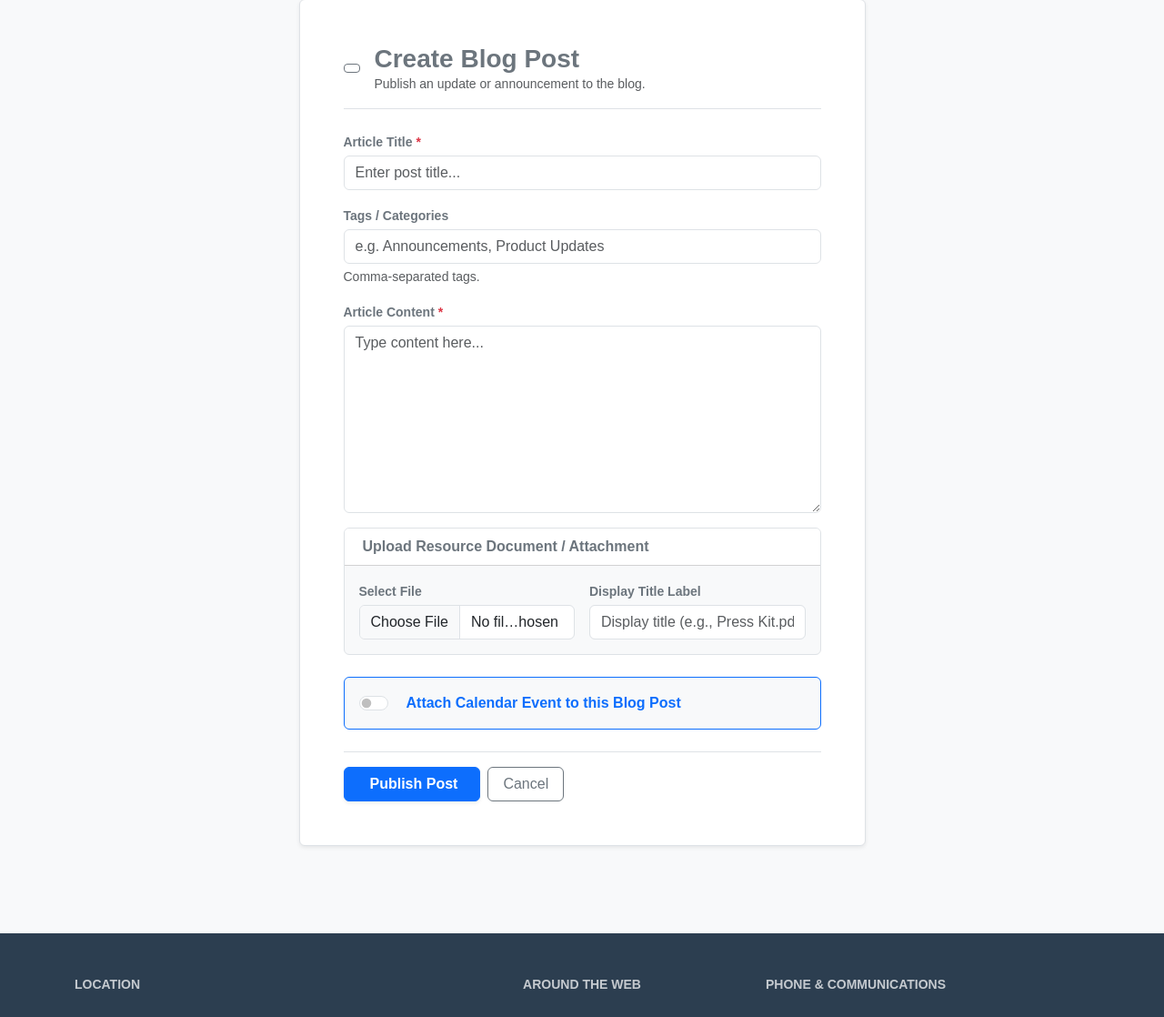
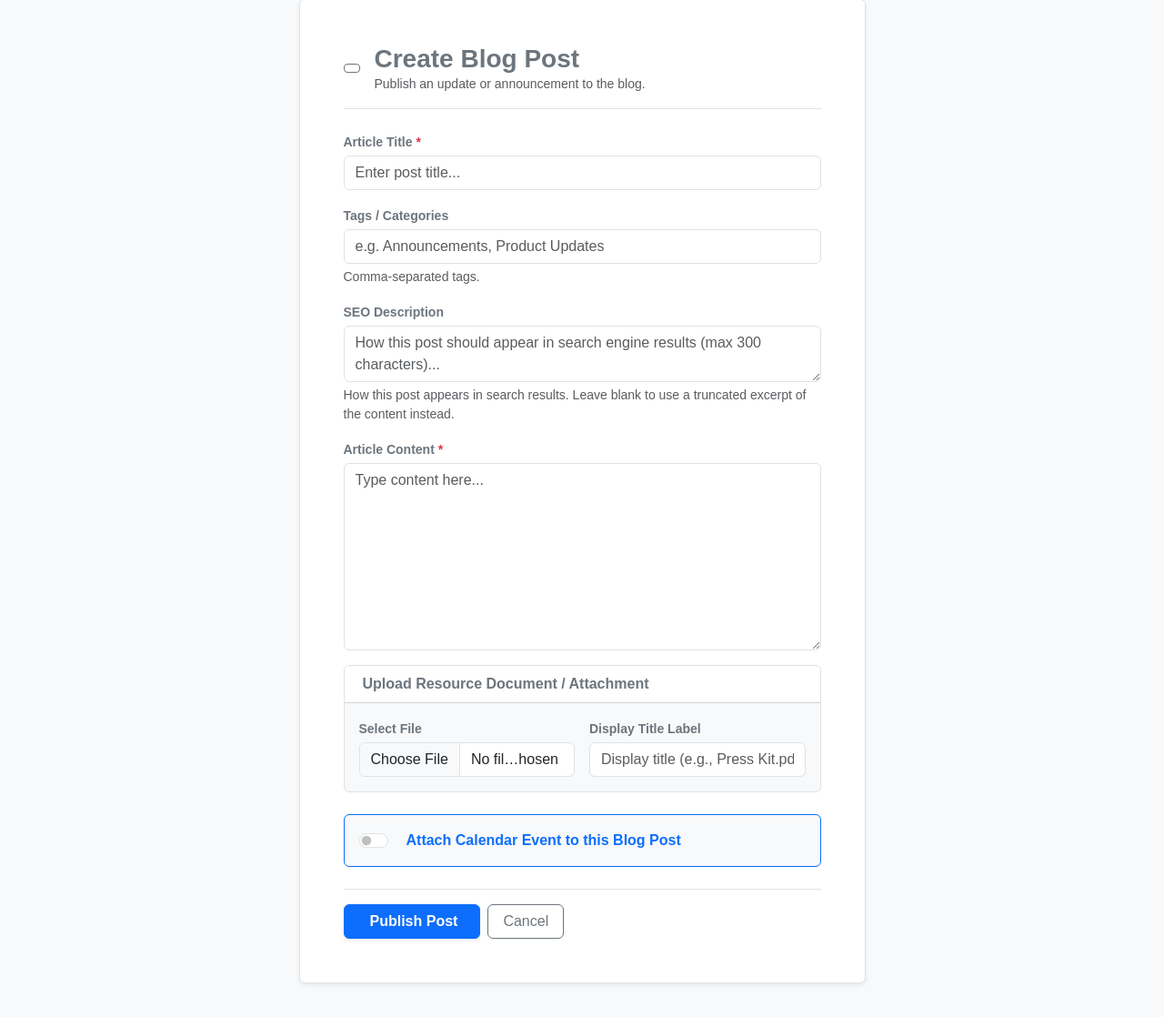
Before and after one commit to Pengin-Open-Source/pengin-pi-3, a Django app: page /blogs/create/ in a window 1280 px wide. Shown: the part 265-1383 px from the top of the page at 91% size. Run offline with Django 5.2, Linux system fonts and the light colour scheme; a user stored in the database is signed in; tables that the repository leaves empty hold one stand-in row (values such as "Sample post"); some libraries are stand-ins or nearby versions.

Commit message:
Reconcile blogs app: adopt core's is_blog_author_role gate, fix markdown rendering, add SEO description field
Three-way reconciliation against tobuweb and posweb's live deployments
of this app (posweb was structurally unchanged from this branch;
tobuweb had diverged further):

- Swap the plain is_admin_required (is_staff) gate for
  main.auth.can_manage_blog()/TeamRole.is_blog_author_role, which
  didn't exist in main.auth when this branch last split off. This is
  the design posweb already carries (a generic, core-RBAC flag) rather
  than tobuweb's hardcoded "Marketing department" TeamUserRole gate,
  which doesn't generalize past that one deployment.
- Load and apply the markdownit filter to post.content in
  blogpost.html - it was rendered as raw safe-filtered text with no
  markdown parsing at all, so standard [text](url) links never became
  real <a> tags. Both tobuweb and a posweb hotfix already carry this
  fix; it was missing here at the source.
- Add BlogPost.meta_description (from tobuweb) with a template
  <meta name="description">/<meta name="keywords"> block, falling
  back to a truncated excerpt of the rendered content when blank.

Deliberately not ported: tobuweb's internal cross-server relay API
(blogs/internal_urls.py/internal_views.py) is tightly coupled to Tobu
Pengin's own private two-server Docker network and a shared-secret env
var - meaningless outside that specific deployment. Its unwired
comment-form/newsletter-signup UI and last_edited_at template variable
(no backing view, model, or URL) were also left out, matching this
branch's own prior choice not to port tobuwebprod's non-functional
versions of the same.

Verified via a fresh SQLite migrate + Django test client render:
markdown links resolve to real <a href> tags, the meta description
falls back correctly when unset, and can_manage_blog correctly gates
/blogs/create/ by TeamRole.is_blog_author_role rather than is_staff.

Co-Authored-By: Claude Sonnet 5 <noreply@anthropic.com>

```diff
--- a/blogs/admin.py
+++ b/blogs/admin.py
@@ -37,7 +37,7 @@ class BlogPostAdmin(admin.ModelAdmin):
             'fields': ('title',)
         }),
         ('Content & Classification', {
-            'fields': ('content', 'tags')
+            'fields': ('content', 'tags', 'meta_description')
         }),
         ('Attachment', {
             'fields': ('file', 'file_name'),
--- a/blogs/forms.py
+++ b/blogs/forms.py
@@ -31,11 +31,15 @@ class BlogForm(forms.ModelForm):
 
     class Meta:
         model = BlogPost
-        fields = ['title', 'tags', 'content', 'file_name', 'is_event']
+        fields = ['title', 'tags', 'meta_description', 'content', 'file_name', 'is_event']
         widgets = {
             'title': forms.TextInput(attrs={'class': 'form-control', 'placeholder': 'Enter post title...'}),
             'content': forms.Textarea(attrs={'class': 'form-control', 'rows': 8, 'placeholder': 'Type content here...'}),
             'tags': forms.TextInput(attrs={'class': 'form-control', 'placeholder': 'e.g. Announcements, Product Updates'}),
+            'meta_description': forms.Textarea(attrs={
+                'class': 'form-control', 'rows': 2, 'maxlength': 300,
+                'placeholder': 'How this post should appear in search engine results (max 300 characters)...'
+            }),
         }
 
     def __init__(self, *args, **kwargs):
--- a/blogs/models.py
+++ b/blogs/models.py
@@ -19,6 +19,11 @@ class BlogPost(SitemapEntry, HistoryMixin, models.Model):
     date = models.DateTimeField(default=timezone.now)
     content = models.TextField(blank=True)
     tags = models.CharField(max_length=150, blank=True)
+    meta_description = models.CharField(
+        max_length=300,
+        blank=True,
+        help_text="Public-facing SEO description (<meta name=\"description\">). Falls back to a truncated excerpt of the content if left blank."
+    )
 
     # File Attachment
     file = models.CharField(max_length=255, blank=True, null=True, help_text="Stored FileIO/S3 key")
--- a/blogs/templates/_blog_form_fields.html
+++ b/blogs/templates/_blog_form_fields.html
@@ -14,6 +14,14 @@
         </label>
         {{ form.tags }}
         <div class="form-text text-muted small">Comma-separated tags.</div>
+    </div>
+
+    <div class="col-12">
+        <label for="{{ form.meta_description.id_for_label }}" class="form-label small fw-bold text-secondary mb-1">
+            SEO Description
+        </label>
+        {{ form.meta_description }}
+        <div class="form-text text-muted small">How this post appears in search results. Leave blank to use a truncated excerpt of the content instead.</div>
     </div>
 
     <div class="col-12">
--- a/blogs/views.py
+++ b/blogs/views.py
@@ -1,13 +1,13 @@
 # blogs/views.py
 # Reading is public (no login required); creating/editing/deleting is
-# gated to staff via main.auth.is_admin_required/is_admin_provider - same
-# convention as about/home/products/jobs. tobuwebprod gated this to a
-# "Marketing department" (teams.permissions.can_manage_blog), but that
-# department-specific RBAC concept was deliberately left out of
-# main.auth during the earlier auth-consolidation phase (no such app/
-# concept exists in this generic starter), so plain staff gating is used
-# here instead - a real department-scoped gate can be layered on top of
-# main.auth's TeamRole framework later if a specific deployment wants one.
+# gated to main.auth.can_manage_blog(user) - root, or anyone holding a
+# Blogger title (TeamRole.is_blog_author_role). That flag is generic
+# (not scoped to a specific department, unlike is_forum_moderator_role -
+# there's only one Blogs app, not one per department), replacing the
+# plain is_admin_required (is_staff) gate this app used before
+# TeamRole.is_blog_author_role existed in main.auth. tobuwebprod's own
+# gate was hardcoded to a "Marketing department" TeamUserRole, which
+# doesn't generalize the same way.
 import json
 from datetime import datetime
 from django.apps import apps
@@ -15,11 +15,11 @@ from django.views.generic import ListView, DetailView, CreateView, UpdateView, D
 from django.urls import reverse_lazy
 from django.shortcuts import get_object_or_404, redirect
 from django.utils import timezone
-from django.utils.decorators import method_decorator
+from django.http import HttpResponseForbidden
 from django.db.models import Q
 from werkzeug.utils import secure_filename
 
-from main.auth import is_admin_required
+from main.auth import can_manage_blog
 from main.models import Event
 from util.paginate import paginate
 from util.file import get_file_handler
@@ -27,6 +27,13 @@ from .models import BlogPost
 from .forms import BlogForm
 
 conn = get_file_handler()
+
+
+class BlogManagerRequiredMixin:
+    def dispatch(self, request, *args, **kwargs):
+        if not can_manage_blog(request.user):
+            return HttpResponseForbidden("<h1>You don't have permission to manage blog posts.</h1>")
+        return super().dispatch(request, *args, **kwargs)
 
 
 def handle_blog_event_sync(blog_post, form, user):
@@ -167,7 +174,7 @@ class BlogsListView(ListView):
             [d.strftime('%Y-%m-%d') for d in post_dates if d]
         )
 
-        context['is_admin'] = self.request.user.is_authenticated and self.request.user.is_staff
+        context['is_admin'] = can_manage_blog(self.request.user)
         context['primary_title'] = 'Blog'
         return context
 
@@ -190,10 +197,10 @@ class BlogPostDetailView(DetailView):
             except Exception:
                 file_url = None
 
-        is_admin = user.is_authenticated and user.is_staff
+        can_manage = can_manage_blog(user)
         context['file_url'] = file_url
-        context['can_edit'] = is_admin
-        context['is_admin'] = is_admin
+        context['can_edit'] = can_manage
+        context['is_admin'] = can_manage
         context['primary_title'] = post.title
         # events isn't a dependency of this branch (only main.Event is) - the
         # "Add to Calendar" ICS link only makes sense if the calendar app
@@ -202,8 +209,7 @@ class BlogPostDetailView(DetailView):
         return context
 
 
-@method_decorator(is_admin_required, name='dispatch')
-class BlogPostCreateView(CreateView):
+class BlogPostCreateView(BlogManagerRequiredMixin, CreateView):
     model = BlogPost
     form_class = BlogForm
     template_name = 'blogs_create.html'
@@ -221,8 +227,7 @@ class BlogPostCreateView(CreateView):
         return redirect('blogs:blog_post', pk=blog_post.pk)
 
 
-@method_decorator(is_admin_required, name='dispatch')
-class BlogPostEditView(UpdateView):
+class BlogPostEditView(BlogManagerRequiredMixin, UpdateView):
     model = BlogPost
     form_class = BlogForm
     template_name = 'edit_blog_post.html'
@@ -237,8 +242,7 @@ class BlogPostEditView(UpdateView):
         return redirect('blogs:blog_post', pk=blog_post.pk)
 
 
-@method_decorator(is_admin_required, name='dispatch')
-class BlogPostDeleteView(DeleteView):
+class BlogPostDeleteView(BlogManagerRequiredMixin, DeleteView):
     model = BlogPost
     success_url = reverse_lazy('blogs:blogs')
 
```
Also changed, not shown: blogs/templates/blogpost.html (+16 -1 lines), blogs/migrations/0002_blogpost_meta_description.py (added).
